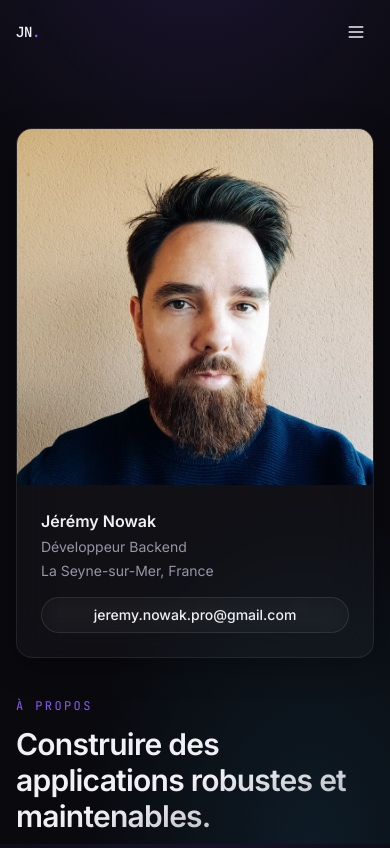
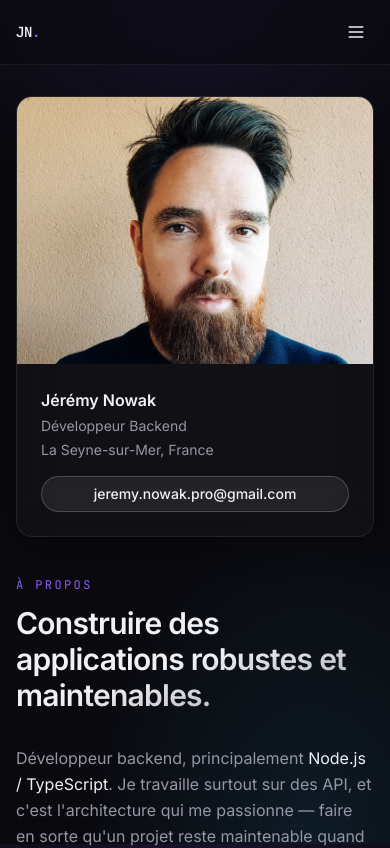
Before and after one commit to jeremy-nowak-pro/Portfolio, a Next.js app: page /about in a window 390 px wide. Shown: the top 848 px of the page. Built offline with nearby package versions, Linux system fonts and the light colour scheme.

Commit message:
Style: Affinage du style de la landing et boutons

```diff
--- a/app/about/page.tsx
+++ b/app/about/page.tsx
@@ -115,11 +115,11 @@ function TimelineList({ entries }: { entries: Entry[] }) {
 
 export default function AboutPage() {
   return (
-    <div className="container pt-32 sm:pt-40 pb-16">
+    <div className="container pt-24 sm:pt-28 lg:pt-40 pb-16">
       <div className="grid grid-cols-1 lg:grid-cols-3 gap-10 lg:gap-16">
         <FadeIn className="lg:col-span-1">
           <GlassCard padding="none" className="overflow-hidden lg:sticky lg:top-40">
-            <div className="relative aspect-square">
+            <div className="relative aspect-[4/3] sm:aspect-square">
               <Image
                 src="/images/profile.jpeg"
                 alt={`Photo de ${siteConfig.name}`}
@@ -146,7 +146,7 @@ export default function AboutPage() {
           </GlassCard>
         </FadeIn>
 
-        <div className="lg:col-span-2 space-y-16">
+        <div className="lg:col-span-2 space-y-12 sm:space-y-16">
           {/* Bio */}
           <FadeIn>
             <SectionTitle
--- a/app/contact/page.tsx
+++ b/app/contact/page.tsx
@@ -20,7 +20,7 @@ const channels = [
 
 export default function ContactPage() {
   return (
-    <div className="container pt-32 sm:pt-40 pb-16">
+    <div className="container pt-24 sm:pt-28 lg:pt-40 pb-16">
       <SectionTitle
         eyebrow="Contact"
         title="Travaillons ensemble."
--- a/app/globals.css
+++ b/app/globals.css
@@ -13,10 +13,14 @@
 
   html {
     @apply scroll-smooth antialiased;
+    /* Empêche iOS de redimensionner les textes en mode paysage. */
+    -webkit-text-size-adjust: 100%;
   }
 
   body {
     @apply bg-background text-foreground font-sans;
+    /* Désactive le flash bleu/gris des taps sur mobile (iOS / Android Chrome). */
+    -webkit-tap-highlight-color: transparent;
     background-image:
       radial-gradient(ellipse 80% 50% at 50% -20%, rgba(139, 92, 246, 0.18), transparent),
       radial-gradient(ellipse 60% 40% at 80% 100%, rgba(56, 189, 248, 0.10), transparent);
@@ -40,9 +44,10 @@
            hover:shadow-glass-hover transition-all duration-300;
   }
 
-  /* Conteneur principal d'une page : padding vertical cohérent */
+  /* Conteneur principal d'une page : padding vertical cohérent.
+     Mobile resserré (py-12 = 48px), respiration croissante au desktop. */
   .page-section {
-    @apply py-16 sm:py-24 lg:py-32;
+    @apply py-12 sm:py-20 lg:py-32;
   }
 
   .text-gradient {
--- a/app/loading.tsx
+++ b/app/loading.tsx
@@ -1,6 +1,6 @@
 export default function Loading() {
   return (
-    <div className="container pt-40 pb-16">
+    <div className="container pt-32 sm:pt-40 pb-16">
       <div className="animate-pulse space-y-4 max-w-2xl">
         <div className="h-3 w-24 bg-white/[0.05] rounded" />
         <div className="h-12 w-3/4 bg-white/[0.05] rounded" />
--- a/app/not-found.tsx
+++ b/app/not-found.tsx
@@ -2,7 +2,7 @@ import { Button } from "@/components/ui/Button";
 
 export default function NotFound() {
   return (
-    <div className="container pt-40 pb-16 text-center">
+    <div className="container pt-32 sm:pt-40 pb-16 text-center">
       <p className="font-mono text-xs uppercase tracking-[0.2em] text-accent mb-3">
         404
       </p>
--- a/app/projects/[slug]/not-found.tsx
+++ b/app/projects/[slug]/not-found.tsx
@@ -3,7 +3,7 @@ import { Button } from "@/components/ui/Button";
 
 export default function ProjectNotFound() {
   return (
-    <div className="container pt-40 pb-16 text-center">
+    <div className="container pt-32 sm:pt-40 pb-16 text-center">
       <p className="font-mono text-xs uppercase tracking-[0.2em] text-accent mb-3">
         404
       </p>
--- a/app/projects/[slug]/page.tsx
+++ b/app/projects/[slug]/page.tsx
@@ -46,7 +46,7 @@ export default function ProjectDetailPage({ params }: PageProps) {
   const next = all[idx + 1] ?? all[0];
 
   return (
-    <article className="container pt-32 sm:pt-40 pb-16">
+    <article className="container pt-24 sm:pt-28 lg:pt-40 pb-16">
       <Link
         href="/projects"
         className="inline-flex items-center gap-2 text-sm text-muted hover:text-foreground transition-colors mb-8"
@@ -60,7 +60,7 @@ export default function ProjectDetailPage({ params }: PageProps) {
           <p className="font-mono text-xs uppercase tracking-[0.2em] text-accent mb-4">
             {project.role} · {project.year}
           </p>
-          <h1 className="text-4xl sm:text-5xl lg:text-6xl font-semibold tracking-tight text-gradient">
+          <h1 className="text-3xl sm:text-5xl lg:text-6xl font-semibold tracking-tight text-gradient">
             {project.title}
           </h1>
           <p className="mt-5 text-lg sm:text-xl text-muted leading-relaxed">
--- a/app/projects/page.tsx
+++ b/app/projects/page.tsx
@@ -14,7 +14,7 @@ export default function ProjectsPage() {
   const projects = getAllProjects();
 
   return (
-    <div className="container pt-32 sm:pt-40 pb-16">
+    <div className="container pt-24 sm:pt-28 lg:pt-40 pb-16">
       <SectionTitle
         eyebrow={`${projects.length} projets`}
         title="Projets"
--- a/components/layout/Navbar.tsx
+++ b/components/layout/Navbar.tsx
@@ -18,14 +18,6 @@ const links: NavLink[] = [
 export function Navbar() {
   const pathname = usePathname();
   const [open, setOpen] = useState(false);
-  const [scrolled, setScrolled] = useState(false);
-
-  useEffect(() => {
-    const onScroll = () => setScrolled(window.scrollY > 8);
-    onScroll();
-    window.addEventListener("scroll", onScroll, { passive: true });
-    return () => window.removeEventListener("scroll", onScroll);
-  }, []);
 
   // Ferme le menu mobile sur changement de route
   useEffect(() => {
@@ -36,14 +28,7 @@ export function Navbar() {
     href === "/" ? pathname === "/" : pathname.startsWith(href);
 
   return (
-    <header
-      className={cn(
-        "fixed top-0 inset-x-0 z-40 transition-all duration-300",
-        scrolled
-          ? "bg-background/60 backdrop-blur-xl border-b border-white/[0.06]"
-          : "bg-transparent",
-      )}
-    >
+    <header className="fixed top-0 inset-x-0 z-40 bg-background/60 backdrop-blur-xl border-b border-white/[0.06]">
       <nav
         aria-label="Navigation principale"
         className="container flex items-center justify-between h-16"
--- a/components/ui/Button.tsx
+++ b/components/ui/Button.tsx
@@ -16,6 +16,8 @@ const base =
   "inline-flex items-center justify-center gap-2 rounded-full font-medium " +
   "transition-all duration-200 focus-visible:outline-none focus-visible:ring-2 " +
   "focus-visible:ring-accent focus-visible:ring-offset-2 focus-visible:ring-offset-background " +
+  // Feedback tactile : léger shrink quand on tap (mobile) ou clique (desktop).
+  "active:scale-[0.97] " +
   "disabled:opacity-50 disabled:pointer-events-none";
 
 const variants: Record<Variant, string> = {
@@ -23,7 +25,7 @@ const variants: Record<Variant, string> = {
     "bg-accent text-white hover:bg-accent/90 shadow-lg shadow-accent/20 hover:shadow-accent/30",
   ghost: "text-foreground hover:bg-white/[0.05]",
   outline:
-    "border border-white/10 bg-white/[0.02] backdrop-blur-md hover:bg-white/[0.06] hover:border-white/20",
+    "border border-white/20 bg-white/[0.06] backdrop-blur-md hover:bg-white/[0.10] hover:border-white/30",
 };
 
 const sizes: Record<Size, string> = {
```
